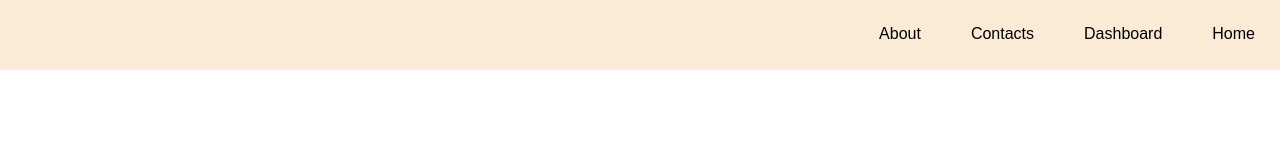
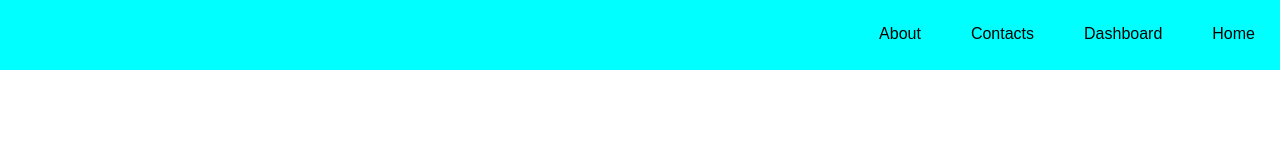
Before and after one commit to Riadul-Islam-551/first_pro, a plain HTML site: page index.html in a window 1280 px wide. Drawn offline with Linux system fonts and the light colour scheme.

Commit message:
Update nav color style.css

```diff
--- a/style.css
+++ b/style.css
@@ -8,7 +8,7 @@
 }
 .nav {
   height: 70px;
-  background-color: antiquewhite;
+  background-color: aqua;
 }
 .nav li {
   display: inline-block;
```
